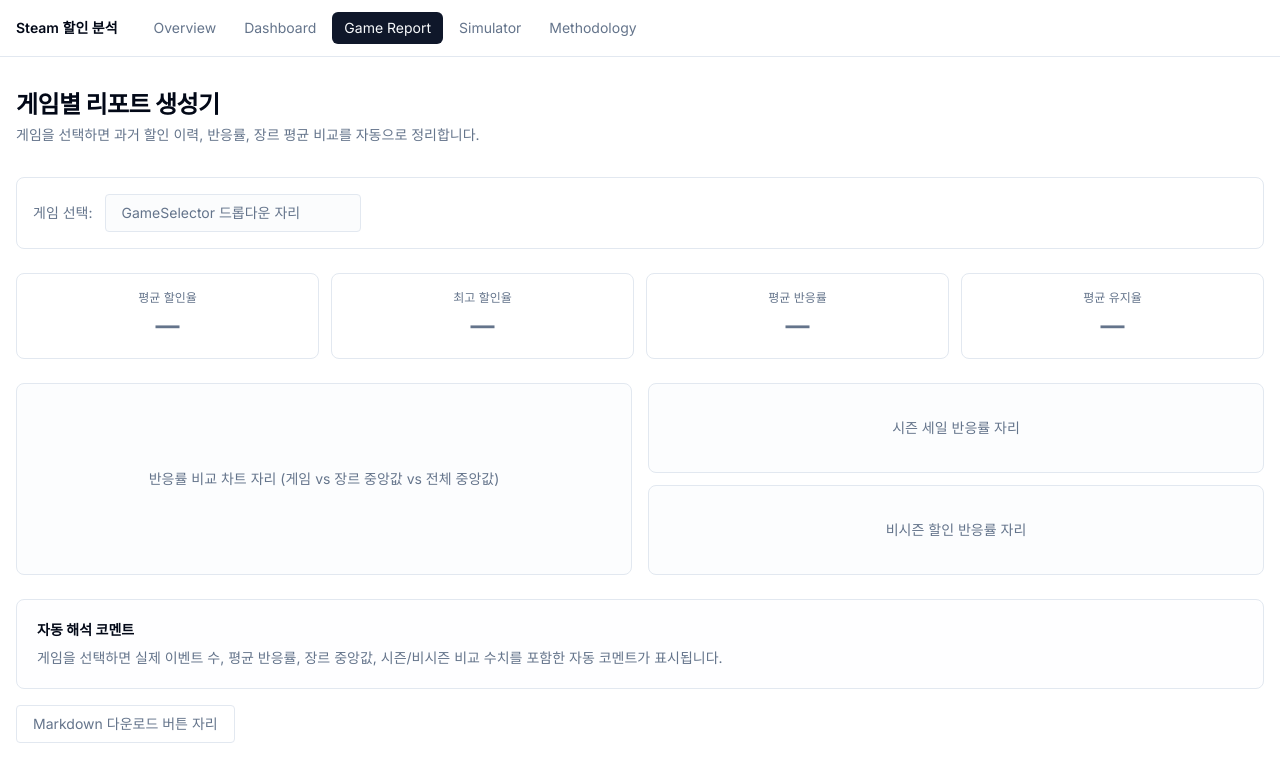
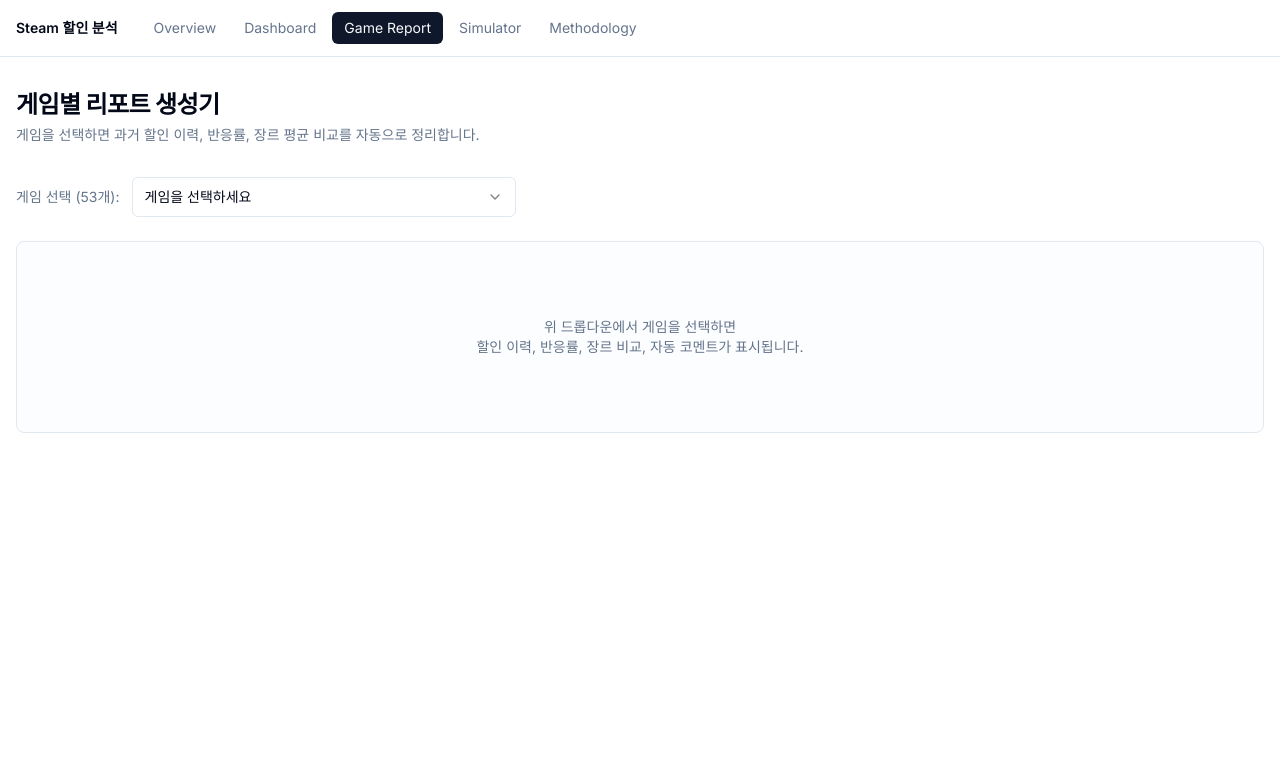
Before and after one commit to LEE-SEUNG-YEOB/steam_discount_analysis, a Next.js app in the folder web/: page /report in a window 1280 px wide. Shown: the top 782 px of the page. Built offline with nearby package versions, Linux system fonts and the light colour scheme.

Commit message:
웹 1차 마무리 및 시뮬레이터 개발 가이드

```diff
--- a/web/app/page.tsx
+++ b/web/app/page.tsx
@@ -1,10 +1,39 @@
+"use client"
+
+import { useState, useEffect } from "react"
 import Link from "next/link"
+import type { SummaryData } from "@/types"
 import { PageHeader } from "@/components/layout/PageHeader"
 import { MetricCard } from "@/components/common/MetricCard"
 import { SectionTitle } from "@/components/common/SectionTitle"
 import { Button } from "@/components/ui/button"
 
+function formatReviews(n: number): string {
+  if (n >= 10_000) return `${Math.floor(n / 10_000)}만+`
+  return n.toLocaleString("ko-KR")
+}
+
+const FALLBACK: SummaryData = {
+  games_count: 55,
+  discount_events_collected: 808,
+  valid_events: 263,
+  reviews_count: 2_570_000,
+  main_message:
+    "할인은 단기 유입을 만들지만, 그 유입이 장기 유지나 긍정적 경험으로 이어지는지는 조건에 따라 달랐습니다.",
+}
+
 export default function HomePage() {
+  const [summary, setSummary] = useState<SummaryData>(FALLBACK)
+
+  useEffect(() => {
+    fetch("/data/summary.json")
+      .then((r) => (r.ok ? r.json() : null))
+      .then((data: SummaryData | null) => {
+        if (data) setSummary(data)
+      })
+      .catch(() => {})
+  }, [])
+
   return (
     <div className="container mx-auto px-4 py-8">
       <PageHeader
@@ -14,17 +43,15 @@ export default function HomePage() {
 
       <div className="mb-8 rounded-lg border bg-amber-50 p-5">
         <p className="text-xs text-muted-foreground mb-1">핵심 메시지</p>
-        <p className="text-base font-semibold leading-relaxed">
-          할인은 단기 유입을 만들지만, 그 유입이 장기 유지나 긍정적 경험으로 이어지는지는 조건에 따라 달랐습니다.
-        </p>
+        <p className="text-base font-semibold leading-relaxed">{summary.main_message}</p>
       </div>
 
       <SectionTitle>데이터 규모</SectionTitle>
       <div className="grid grid-cols-2 gap-4 md:grid-cols-4 mb-10">
-        <MetricCard title="분석 게임 수" value="55" unit="개" />
-        <MetricCard title="수집 할인 이벤트" value="808" unit="건" />
-        <MetricCard title="유효 분석 이벤트" value="263" unit="건" />
-        <MetricCard title="수집 리뷰" value="257만+" unit="건" />
+        <MetricCard title="분석 게임 수" value={summary.games_count} unit="개" />
+        <MetricCard title="수집 할인 이벤트" value={summary.discount_events_collected} unit="건" />
+        <MetricCard title="유효 분석 이벤트" value={summary.valid_events} unit="건" />
+        <MetricCard title="수집 리뷰" value={formatReviews(summary.reviews_count)} unit="건" />
       </div>
 
       <SectionTitle>주요 기능</SectionTitle>
--- a/web/app/report/page.tsx
+++ b/web/app/report/page.tsx
@@ -1,6 +1,36 @@
+"use client"
+
+import { useState, useEffect } from "react"
+import type { GameReport } from "@/types"
 import { PageHeader } from "@/components/layout/PageHeader"
+import { GameSelector } from "@/components/report/GameSelector"
+import { ReportPanel } from "@/components/report/ReportPanel"
+import { ReportDownloadButton } from "@/components/report/ReportDownloadButton"
 
 export default function ReportPage() {
+  const [reports, setReports] = useState<GameReport[]>([])
+  const [loading, setLoading] = useState(true)
+  const [loadError, setLoadError] = useState(false)
+  const [selectedId, setSelectedId] = useState<number | null>(null)
+
+  useEffect(() => {
+    fetch("/data/game_reports.json")
+      .then((r) => {
+        if (!r.ok) throw new Error("fetch 실패")
+        return r.json()
+      })
+      .then((data: GameReport[]) => {
+        setReports(data)
+        setLoading(false)
+      })
+      .catch(() => {
+        setLoadError(true)
+        setLoading(false)
+      })
+  }, [])
+
+  const selectedGame = reports.find((r) => r.appid === selectedId) ?? null
+
   return (
     <div className="container mx-auto px-4 py-8">
       <PageHeader
@@ -8,51 +38,63 @@ export default function ReportPage() {
         description="게임을 선택하면 과거 할인 이력, 반응률, 장르 평균 비교를 자동으로 정리합니다."
       />
 
-      {/* Game selector placeholder */}
-      <div className="mb-6 rounded-lg border p-4 flex items-center gap-3">
-        <span className="text-sm text-muted-foreground">게임 선택:</span>
-        <div className="rounded border bg-muted/30 px-4 py-2 text-sm text-muted-foreground w-64">
-          GameSelector 드롭다운 자리
+      {/* 로딩 / 에러 */}
+      {loading && (
+        <div className="flex h-32 items-center justify-center text-sm text-muted-foreground">
+          데이터 로딩 중...
         </div>
-      </div>
+      )}
 
-      {/* Metric cards placeholder */}
-      <div className="grid grid-cols-2 gap-3 md:grid-cols-4 mb-6">
-        {["평균 할인율", "최고 할인율", "평균 반응률", "평균 유지율"].map((label) => (
-          <div key={label} className="rounded-lg border p-4 text-center">
-            <p className="text-xs text-muted-foreground mb-1">{label}</p>
-            <p className="text-2xl font-bold text-muted-foreground">—</p>
+      {loadError && (
+        <div className="rounded-lg border border-destructive/50 p-4 text-sm text-destructive">
+          데이터 파일을 찾을 수 없습니다.{" "}
+          <code className="font-mono">python scripts/build_app_data.py</code>를 실행한 뒤 새로고침하세요.
+        </div>
+      )}
+
+      {/* 게임 선택 */}
+      {!loading && !loadError && (
+        <>
+          <div className="mb-6 flex flex-wrap items-center gap-3">
+            <span className="text-sm text-muted-foreground whitespace-nowrap">
+              게임 선택 ({reports.length}개):
+            </span>
+            <GameSelector
+              games={reports}
+              selectedId={selectedId}
+              onSelect={setSelectedId}
+            />
+            {selectedGame && (
+              <ReportDownloadButton game={selectedGame} />
+            )}
           </div>
-        ))}
-      </div>
 
-      {/* Comparison placeholder */}
-      <div className="grid gap-4 md:grid-cols-2 mb-6">
-        <div className="rounded-lg border p-4 h-48 flex items-center justify-center bg-muted/20">
-          <p className="text-sm text-muted-foreground">반응률 비교 차트 자리 (게임 vs 장르 중앙값 vs 전체 중앙값)</p>
-        </div>
-        <div className="grid grid-rows-2 gap-3">
-          <div className="rounded-lg border p-4 flex items-center justify-center bg-muted/20">
-            <p className="text-sm text-muted-foreground">시즌 세일 반응률 자리</p>
-          </div>
-          <div className="rounded-lg border p-4 flex items-center justify-center bg-muted/20">
-            <p className="text-sm text-muted-foreground">비시즌 할인 반응률 자리</p>
-          </div>
-        </div>
-      </div>
+          {/* 게임 미선택 안내 */}
+          {!selectedGame && (
+            <div className="flex h-48 items-center justify-center rounded-lg border bg-muted/20">
+              <p className="text-sm text-muted-foreground text-center px-4">
+                위 드롭다운에서 게임을 선택하면
+                <br />
+                할인 이력, 반응률, 장르 비교, 자동 코멘트가 표시됩니다.
+              </p>
+            </div>
+          )}
 
-      {/* Auto comment placeholder */}
-      <div className="rounded-lg border bg-muted/10 p-5 mb-4">
-        <h3 className="font-semibold text-sm mb-2">자동 해석 코멘트</h3>
-        <p className="text-sm text-muted-foreground">
-          게임을 선택하면 실제 이벤트 수, 평균 반응률, 장르 중앙값, 시즌/비시즌 비교 수치를 포함한 자동 코멘트가 표시됩니다.
-        </p>
-      </div>
+          {/* 유효 이벤트 0건 안내 */}
+          {selectedGame && selectedGame.valid_event_count === 0 && (
+            <div className="flex h-32 items-center justify-center rounded-lg border bg-muted/20">
+              <p className="text-sm text-muted-foreground">
+                이 게임은 유효 할인 이벤트가 없어 리포트를 생성할 수 없습니다. 다른 게임을 선택해 주세요.
+              </p>
+            </div>
+          )}
 
-      {/* Download placeholder */}
-      <div className="rounded border px-4 py-2 text-sm text-muted-foreground inline-block">
-        Markdown 다운로드 버튼 자리
-      </div>
+          {/* 리포트 */}
+          {selectedGame && selectedGame.valid_event_count > 0 && (
+            <ReportPanel game={selectedGame} />
+          )}
+        </>
+      )}
     </div>
   )
 }
--- a/web/components/report/GameSelector.tsx
+++ b/web/components/report/GameSelector.tsx
@@ -12,7 +12,7 @@ interface GameSelectorProps {
 export function GameSelector({ games, selectedId, onSelect }: GameSelectorProps) {
   return (
     <Select
-      value={selectedId?.toString() ?? ""}
+      value={selectedId !== null ? selectedId.toString() : ""}
       onValueChange={(val) => onSelect(parseInt(val))}
     >
       <SelectTrigger className="w-full md:w-96">
@@ -20,7 +20,7 @@ export function GameSelector({ games, selectedId, onSelect }: GameSelectorProps)
       </SelectTrigger>
       <SelectContent>
         {games.map((game) => (
-          <SelectItem key={game.app_id} value={game.app_id.toString()}>
+          <SelectItem key={game.appid} value={game.appid.toString()}>
             {game.name} ({game.genre})
           </SelectItem>
         ))}
--- a/web/types/index.ts
+++ b/web/types/index.ts
@@ -35,9 +35,9 @@ export interface GameInfo {
 }
 
 export interface GameReport {
-  app_id: number
+  appid: number
   name: string
-  genre: Genre
+  genre: string
   valid_event_count: number
   avg_discount_rate: number
   max_discount_rate: number
```
Also changed, not shown: 1 other file (tests, documents, lock files or other folders).
